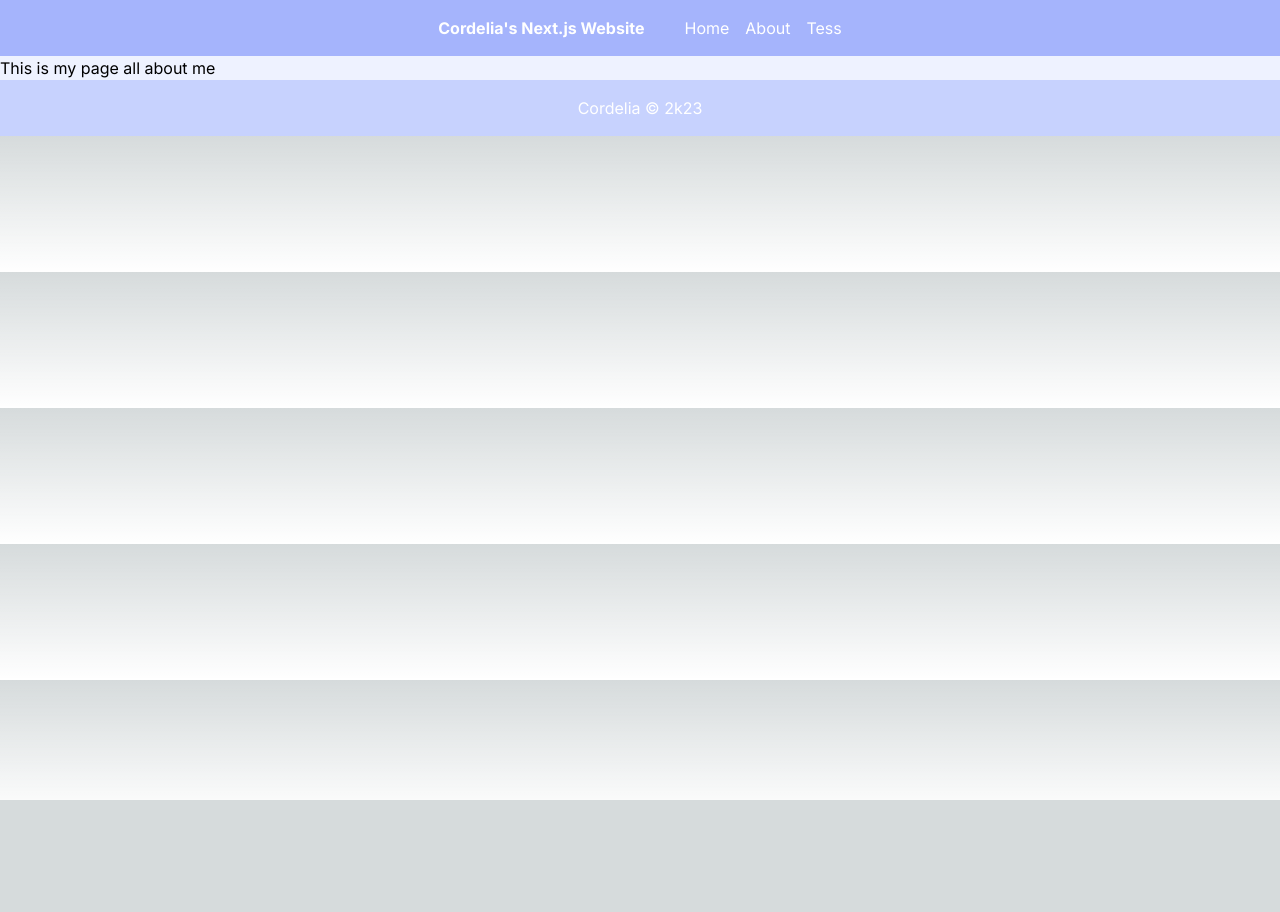
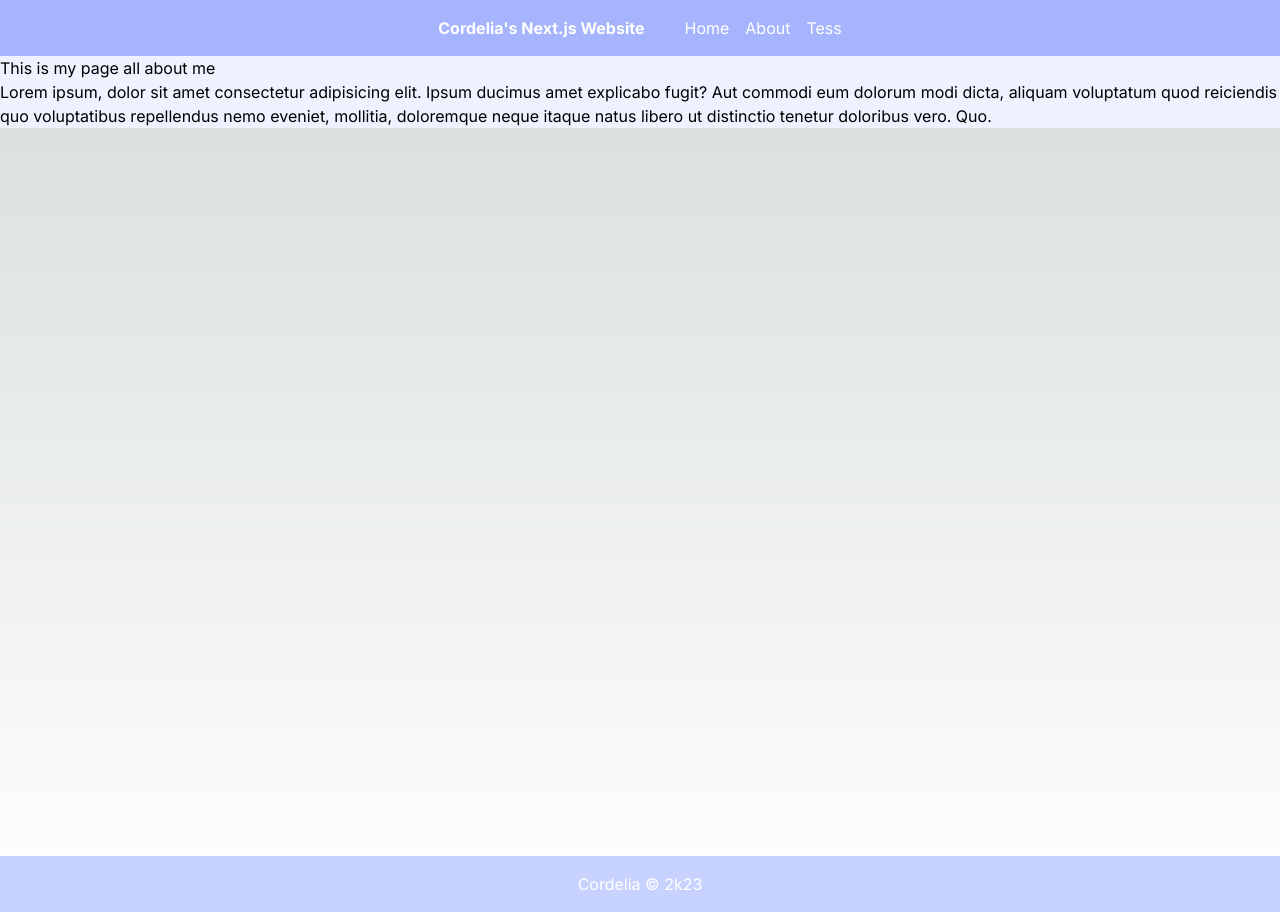
Before and after one commit to cordeliasnape/next-demo-blog, a Next.js app: page /about in a window 1280 px wide. Before the commit the page ends 800 px from the top, so only its background shows below. Built offline with nearby package versions, Linux system fonts and the light colour scheme.

Commit message:
added minor height changes

```diff
--- a/src/app/about/page.tsx
+++ b/src/app/about/page.tsx
@@ -1,7 +1,16 @@
 export default function AboutRoute() {
   return (
-    <section className="bg-indigo-50">
-      <h3>This is my page all about me</h3>
-    </section>
+    <div className="min-h-screen">
+      <section className="bg-indigo-50">
+        <h3>This is my page all about me</h3>
+        <p>
+          Lorem ipsum, dolor sit amet consectetur adipisicing elit. Ipsum
+          ducimus amet explicabo fugit? Aut commodi eum dolorum modi dicta,
+          aliquam voluptatum quod reiciendis quo voluptatibus repellendus nemo
+          eveniet, mollitia, doloremque neque itaque natus libero ut distinctio
+          tenetur doloribus vero. Quo.
+        </p>
+      </section>
+    </div>
   );
 }
--- a/src/app/about/tess/page.tsx
+++ b/src/app/about/tess/page.tsx
@@ -1,6 +1,6 @@
 export default function AboutRoute() {
   return (
-    <article className="text-rose-400 flex-col text-center">
+    <article className="text-rose-400 flex-col text-center min-h-screen">
       <h3>Here is my me page!</h3>
       <p>
         Lorem ipsum dolor sit amet consectetur adipisicing elit. Quo atque
```
